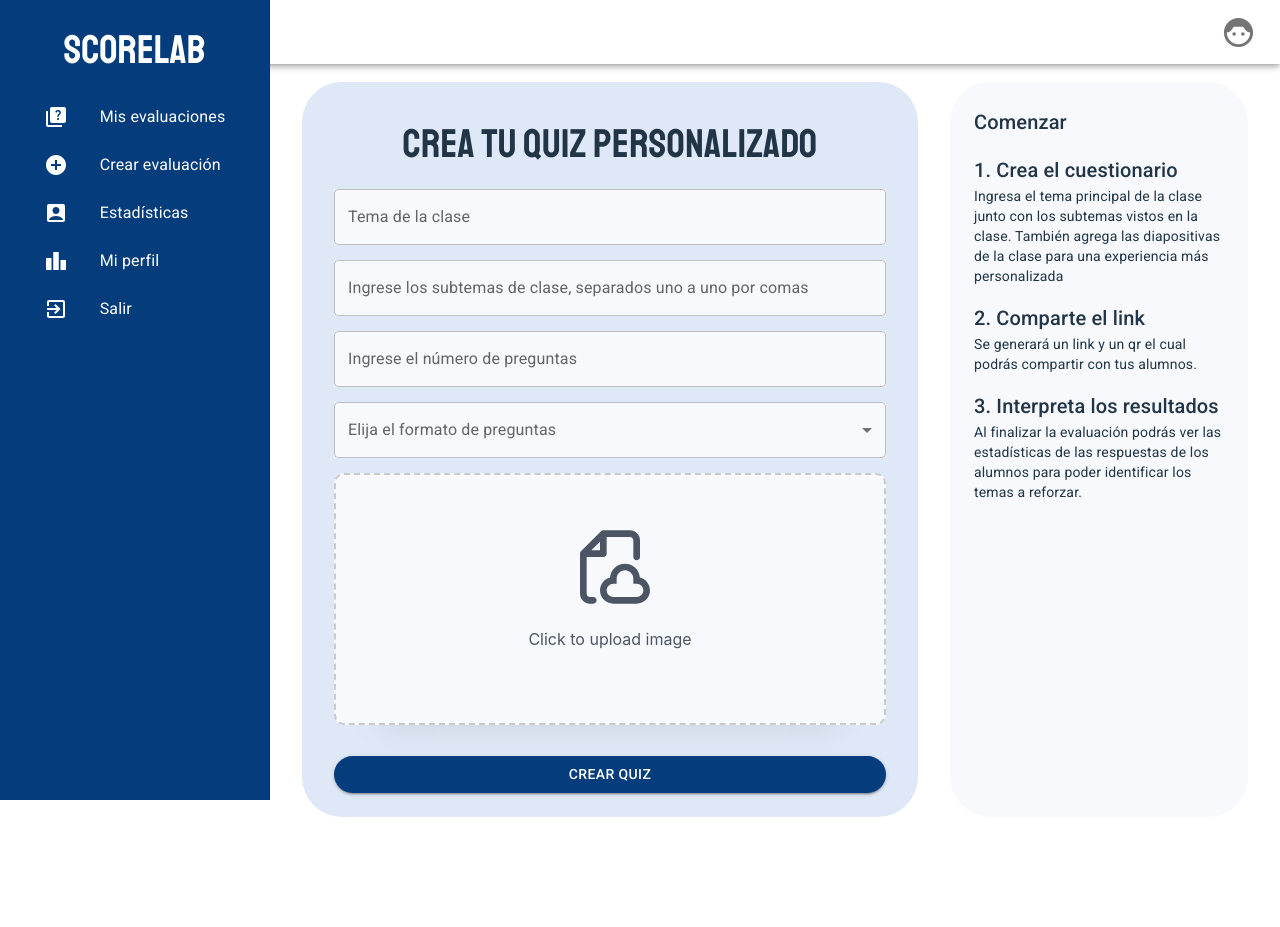
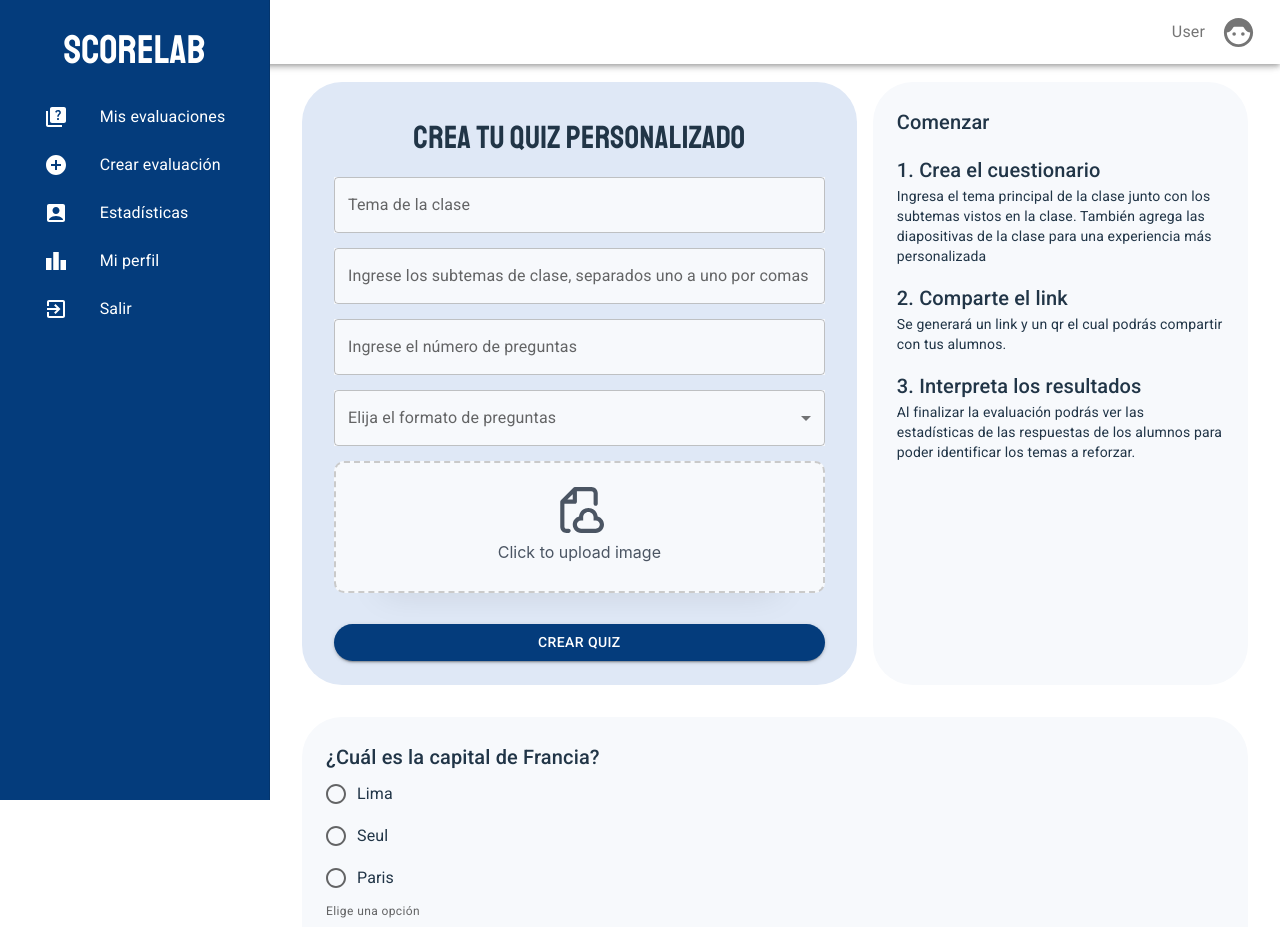
Before and after one commit to thsergitox/scorelab, a React (Vite) app: page / in a window 1280 px wide. Shown: the top 927 px of the page. Before the commit the page ends 849 px from the top, so only its background shows below. Built offline with nearby package versions, Linux system fonts and the light colour scheme.

Commit message:
Vista previa de las preguntas para el profesor

```diff
--- a/src/App.tsx
+++ b/src/App.tsx
@@ -4,6 +4,8 @@ import '@fontsource/roboto/400.css';
 import '@fontsource/roboto/500.css';
 import '@fontsource/roboto/700.css';
 import Sidebar from './components/Sidebar';
+import LoginTeachers from './components/LoginTeachers';
+import Question from './components/Question';
 
 function App() {
 
--- a/src/components/BasicSelect.tsx
+++ b/src/components/BasicSelect.tsx
@@ -13,8 +13,8 @@ const BasicSelect = () => {
   };
 
   return (
-    <Box sx={{ minWidth: 120, bgcolor: '#F7F9FC' }}>
-      <FormControl fullWidth>
+    <Box sx={{ minWidth: 120, bgcolor: '#F7F9FC', width:'100%'}}>
+      <FormControl fullWidth >
         <InputLabel id="demo-simple-select-label">Elija el formato de preguntas</InputLabel>
         <Select
           labelId="demo-simple-select-label"
--- a/src/components/FormTeacher.tsx
+++ b/src/components/FormTeacher.tsx
@@ -1,8 +1,12 @@
 import { Box, Button, Input, TextField, Typography } from "@mui/material"
 import '../styles/formTeacher.css'
 import BasicSelect from "./BasicSelect"
+import * as React from 'react';
 
 const FormTeacher = () => {
+  const [tema, setTema] = React.useState('');
+  const [numeroPreguntas, setNumeroPreguntas] = React.useState('');
+  const [subtemas, setSubtemas] = React.useState('');
   return (
     <>
       <Box sx={{
@@ -17,15 +21,40 @@ const FormTeacher = () => {
       paddingBottom: '1.5rem',
       paddingLeft: '2rem',
       paddingRight: '2rem',
-      borderRadius: '40px'
+      borderRadius: '40px',
+      width:'60%',
 
 
     }}>
       <Typography sx={{mt:'1rem'}} className="title-form">Crea tu quiz personalizado</Typography>
+      <TextField
+        id="outlined-controlled"
+        label="Tema de la clase"
+        value={tema}
+        onChange={(event: React.ChangeEvent<HTMLInputElement>) => {
+          setTema(event.target.value);
+        }}
+        sx={{bgcolor:'#F7F9FC', width:'100%' }}
+      />
+      <TextField
+        id="outlined-controlled"
+        label="Ingrese los subtemas de clase, separados uno a uno por comas"
+        value={subtemas}
+        onChange={(event: React.ChangeEvent<HTMLInputElement>) => {
+          setSubtemas(event.target.value);
+        }}
+        sx={{bgcolor:'#F7F9FC', width:'100%'}}
+      />
+            <TextField
+        id="outlined-controlled"
+        label="Ingrese el número de preguntas"
+        value={numeroPreguntas}
+        onChange={(event: React.ChangeEvent<HTMLInputElement>) => {
+          setNumeroPreguntas(event.target.value);
+        }}
+        sx={{bgcolor:'#F7F9FC', width:'100%'}}
+      />
 
-      <TextField id="outlined-basic" label="Tema de la clase" variant="outlined" sx={{bgcolor:'#F7F9FC'}} />
-      <TextField id="outlined-basic" label="Ingrese los subtemas de clase, separados uno a uno por comas" variant="outlined" sx={{bgcolor:'#F7F9FC'}} />
-      <TextField id = "outlined-basic" label="Ingrese el número de preguntas" variant="outlined" sx={{bgcolor:'#F7F9FC'}} />
       <BasicSelect/>
 
         <label className="custum-file-upload" >
--- a/src/components/Navbar.tsx
+++ b/src/components/Navbar.tsx
@@ -42,7 +42,8 @@ const Navbar = () => {
 
           <Box sx={{ flexGrow: 0 }}>
             <Tooltip title="Open settings">
-              <IconButton className='user-button' onClick={handleOpenUserMenu} sx={{ p: 0 }}>
+              <IconButton className='user-button' onClick={handleOpenUserMenu} sx={{ p: 0, display:'flex', gap:'1rem'}}>
+                <Typography textAlign="center">User</Typography>
                 <Face6Icon fontSize='large'/>
               </IconButton>
             </Tooltip>
--- /dev/null
+++ b/src/components/Options.tsx
@@ -0,0 +1,64 @@
+import * as React from 'react';
+import Radio from '@mui/material/Radio';
+import RadioGroup from '@mui/material/RadioGroup';
+import FormControlLabel from '@mui/material/FormControlLabel';
+import FormControl from '@mui/material/FormControl';
+import FormHelperText from '@mui/material/FormHelperText';
+import Button from '@mui/material/Button';
+import { Typography } from '@mui/material';
+
+const Options = () => {
+  const [value, setValue] = React.useState('');
+  const [error, setError] = React.useState(false);
+  const [helperText, setHelperText] = React.useState('Elige una opción');
+
+  const handleRadioChange = (event: React.ChangeEvent<HTMLInputElement>) => {
+    setValue((event.target as HTMLInputElement).value);
+    setHelperText(' ');
+    setError(false);
+  };
+  const handleSubmit = (event: React.FormEvent<HTMLFormElement>) => {
+    event.preventDefault();
+
+    if (value === 'question-3') {
+      setHelperText('Respuesta correcta!');
+      setError(false);
+    } else if (value === 'question-2') {
+      setHelperText('Respuesta incorrecta!');
+      setError(true);
+    }
+    else if (value === 'question-1') {
+        setHelperText('Respuesta incorrecta!');
+        setError(true);
+    }
+     else {
+      setHelperText('Por favor selecciona una opción');
+      setError(true);
+    }
+  };
+
+
+  return (
+    <form onSubmit={handleSubmit} style={{alignItems:'left', justifyContent:'left', display: 'flex'}}>
+      <FormControl sx={{ m: 3 }} error={error} variant="standard">
+        <RadioGroup
+          aria-labelledby="demo-error-radios"
+          name="quiz"
+          value={value}
+          onChange={handleRadioChange}
+        >
+          <Typography variant='h6'>¿Cuál es la capital de Francia?</Typography>
+          <FormControlLabel value="question-1" control={<Radio />} label="Lima" />
+          <FormControlLabel value="question-2" control={<Radio />} label="Seul" />
+          <FormControlLabel value="question-3" control={<Radio />} label="Paris" />
+        </RadioGroup>
+        <FormHelperText>{helperText}</FormHelperText>
+        <Button sx={{ mt: 1, mr: 1 }} type="submit" variant="outlined">
+          enviar
+        </Button>
+      </FormControl>
+    </form>
+  )
+}
+
+export default Options
--- /dev/null
+++ b/src/components/Question.tsx
@@ -0,0 +1,14 @@
+import { Box, Typography } from '@mui/material'
+
+import Options from './Options'
+
+const Question = () => {
+  return (
+    <Box sx={{display:'flex', flexDirection: 'column'}}>
+        <Typography variant='h6'>¿Cuál es la capital de Francia?</Typography>
+        <Options/>
+    </Box>
+  )
+}
+
+export default Question
--- a/src/components/Sidebar.tsx
+++ b/src/components/Sidebar.tsx
@@ -1,4 +1,4 @@
-import { Drawer, List, ListItem, ListItemButton, ListItemIcon, ListItemText, Toolbar, Typography } from '@mui/material'
+import { Box, Drawer, List, ListItem, ListItemButton, ListItemIcon, ListItemText, Toolbar, Typography } from '@mui/material'
 import InboxIcon from '@mui/icons-material/Inbox'
 import QuizIcon from '@mui/icons-material/Quiz'
 import AddCircleIcon from '@mui/icons-material/AddCircle';
@@ -9,6 +9,8 @@ import '../styles/sidebar.css'
 import FormTeacher from './FormTeacher';
 import Instructions from './Instructions';
 import Navbar from './Navbar';
+import Question from './Question';
+import Options from './Options';
 
 const drawerWidth = 270
 
@@ -63,12 +65,17 @@ const sidebar = () => {
             </List>
           </Toolbar>
         </Drawer>
-        <div style={{display:'flex'}} className='box-content'>
-        <FormTeacher/>
-        <Instructions/>
+        <div style={{display:'flex', flexDirection:'column'}} className='box-content'>
+          <Box sx={{display:'flex', flexDirection: 'row', gap:'1rem'}}>
+            <FormTeacher/>
+            <Instructions/>
+          </Box>
+          <Box sx={{display:'flex', flexDirection: 'column', gap:'1rem', bgcolor:'#F7F9FC', borderRadius:'40px'}}>
+            <Options/>
+            <Options/>
+            <Options/>
+        </Box>
         </div>
-
-
     </div>
   )
 }
--- a/src/styles/formTeacher.css
+++ b/src/styles/formTeacher.css
@@ -3,15 +3,16 @@
     font-family: "Staatliches", sans-serif !important;
     font-weight: 500;
     font-style: normal;
-    font-size: 2.5rem !important;
+    font-size: 2rem !important;
+
 }
 .custum-file-upload {
-    height: 200px;
-    width: 500px;
+    height: 80px;
+    width: auto;
     display: flex;
     flex-direction: column;
     align-items: space-between;
-    gap: 20px;
+    gap: 5px;
     cursor: pointer;
     align-items: center;
     justify-content: center;
@@ -29,8 +30,9 @@
   }
 
   .custum-file-upload .icon svg {
-    height: 80px;
+    height: 50px;
     fill: rgba(75, 85, 99, 1);
+
   }
 
   .custum-file-upload .text {
```
Also changed, not shown: src/components/LoginTeachers.tsx (+9 -7 lines), src/assets/ilustration.png (added), src/components/QuestionMultiple.tsx (added).
